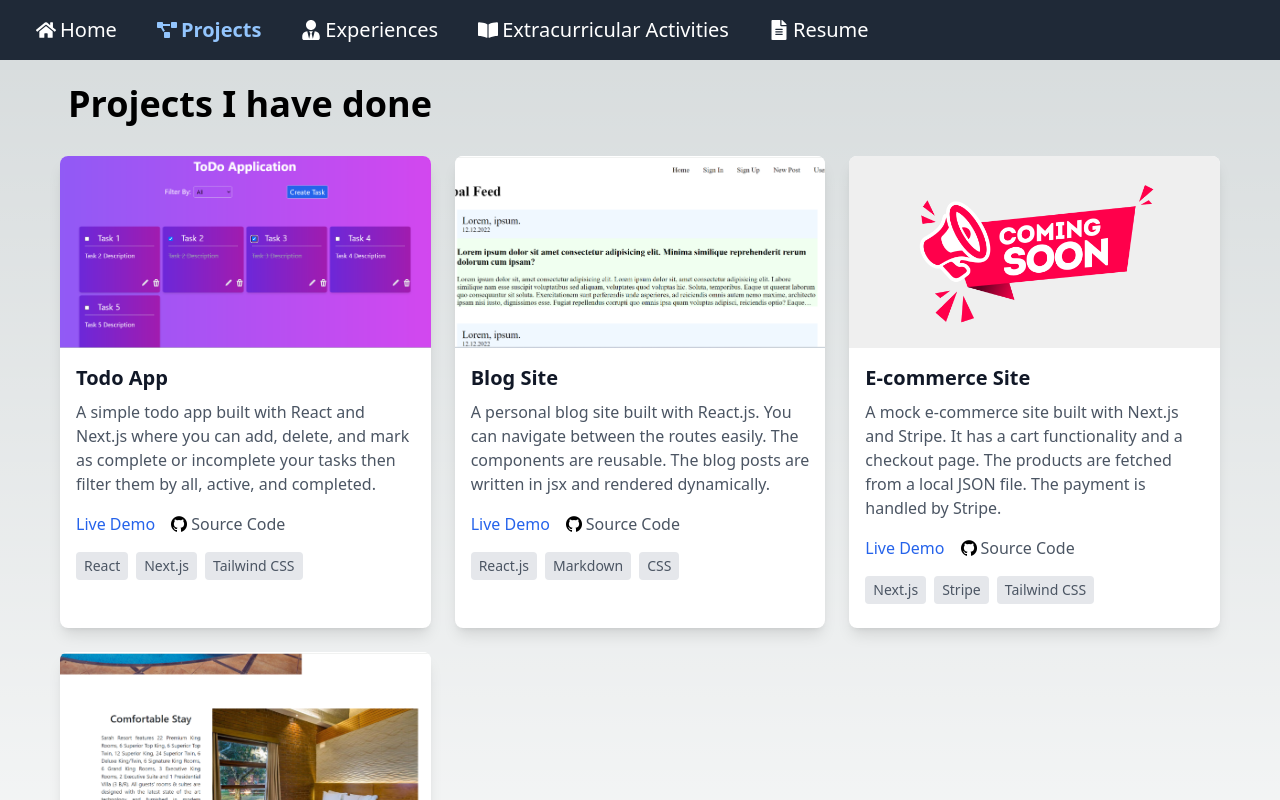
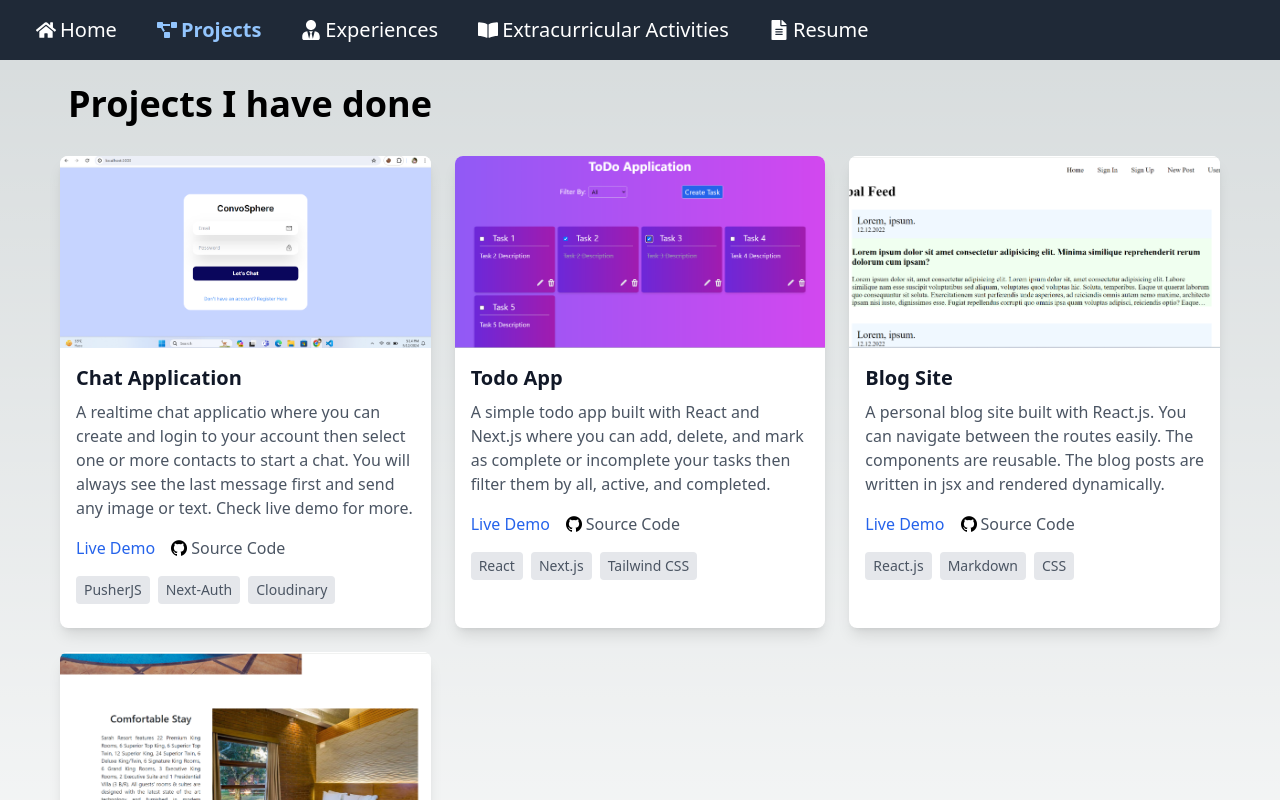
Before and after one commit to mmh-masud-03/portfolio, a Next.js app: page /projects in a window 1280 px wide. Shown: the top 800 px of the page. Built offline with nearby package versions, Linux system fonts and the light colour scheme.

Commit message:
chat project added

```diff
--- a/src/app/components/ExperiencesCard.tsx
+++ b/src/app/components/ExperiencesCard.tsx
@@ -5,11 +5,11 @@ const resources = [
     organization: "Kutir IT",
     logo: "/images/kutirit.jpg",
     url: "https://www.linkedin.com/company/k-limited/mycompany/",
-    position: "Frontend Developer",
+    position: "Frontend Developer Intern",
     technologies: ["Next.Js", "TypeScript", "Tailwind CSS"],
     time: {
       starting: "1 January 2024",
-      ending: "Present",
+      ending: "30 April 2024",
     },
   },
   {
--- a/src/app/components/ProjectsCard.tsx
+++ b/src/app/components/ProjectsCard.tsx
@@ -1,6 +1,15 @@
 import React from "react";
 import Image from "next/image";
 const portfolioData = [
+  {
+    title: "Chat Application",
+    description:
+      "A realtime chat applicatio where you can create and login to your account then select one or more contacts to start a chat. You will always see the last message first and send any image or text. Check live demo for more.",
+    image: "/images/convosphere.png",
+    url: "https://next-chat-convosphere.vercel.app/",
+    github: "https://github.com/mmh-masud-03/next-chat",
+    tech: ["PusherJS", "Next-Auth", "Cloudinary"],
+  },
   {
     title: "Todo App",
     description:
@@ -19,15 +28,15 @@ const portfolioData = [
     github: "https://github.com/mmh-masud-03/Blog_React",
     tech: ["React.js", "Markdown", "CSS"],
   },
-  {
-    title: "E-commerce Site",
-    description:
-      "A mock e-commerce site built with Next.js and Stripe. It has a cart functionality and a checkout page. The products are fetched from a local JSON file. The payment is handled by Stripe.",
-    image: "/images/coming-soon.png",
-    url: "#",
-    github: "https://github.com/",
-    tech: ["Next.js", "Stripe", "Tailwind CSS"],
-  },
+  // {
+  //   title: "E-commerce Site",
+  //   description:
+  //     "A mock e-commerce site built with Next.js and Stripe. It has a cart functionality and a checkout page. The products are fetched from a local JSON file. The payment is handled by Stripe.",
+  //   image: "/images/coming-soon.png",
+  //   url: "#",
+  //   github: "https://github.com/",
+  //   tech: ["Next.js", "Stripe", "Tailwind CSS"],
+  // },
   {
     title: "Resort Site",
     description:
```
Also changed, not shown: public/images/convosphere.png (added).
